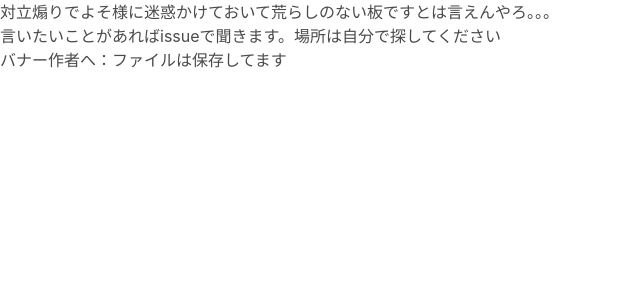
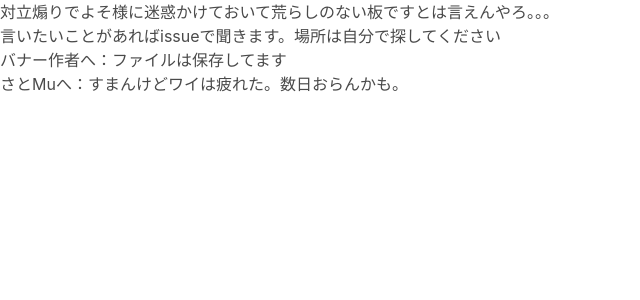
Before and after one commit to Oliver-noah-Jacob/RandomBannerMu, a Flask app: page /gallery in a window 1280 px wide. Shown: the top 300 px of the page, without its empty margins (0-640 px from the left). Run offline with Flask 2, Linux system fonts and the light colour scheme.

Commit message:
add message

```diff
--- a/templates/gallery.html
+++ b/templates/gallery.html
@@ -25,5 +25,6 @@
     対立煽りでよそ様に迷惑かけておいて荒らしのない板ですとは言えんやろ。。。<br />
     言いたいことがあればissueで聞きます。場所は自分で探してください<br />
     バナー作者へ：ファイルは保存してます<br />
+    さとMuへ：すまんけどワイは疲れた。数日おらんかも。<br />
 </body>
 </html>
```
